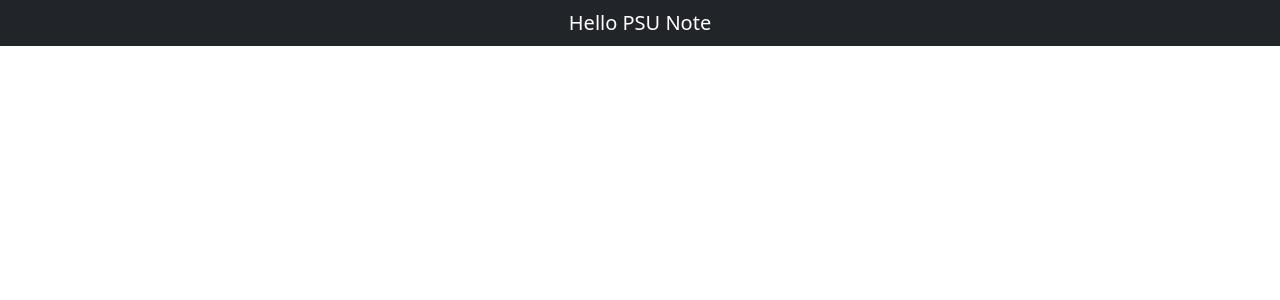
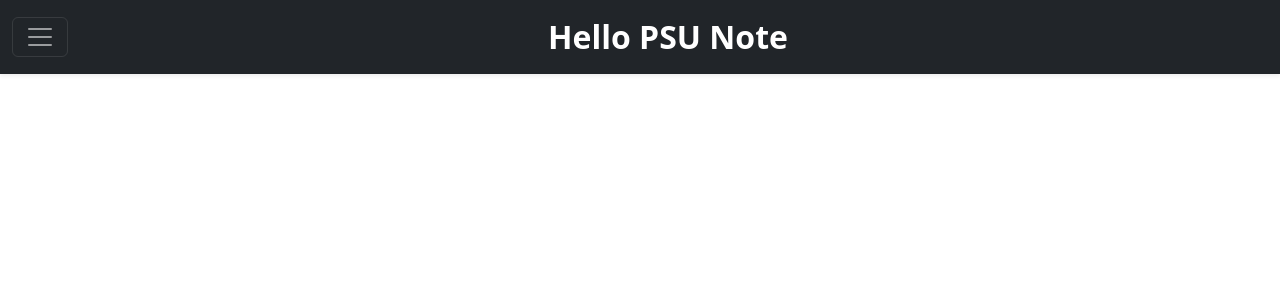
Before and after one commit to teeranon124/myweb, a Flask app: page /images in a window 1280 px wide. Shown: the top 300 px of the page. Run offline with Flask 3, Linux system fonts and the light colour scheme; data that the repository does not hold is empty; some libraries are stand-ins or nearby versions.

Commit message:
add sidebar

```diff
--- a/templates/base.html
+++ b/templates/base.html
@@ -12,15 +12,39 @@ integrity="sha384-YvpcrYf0tY3lHB60NNkmXc5s9fDVZLESaAA55NDzOxhy9GkcIdslK1eN7N6jIe
 crossorigin="anonymous"></script>
 </head>
 <body>
-<nav class="navbar navbar-dark bg-dark text-center">
-<div class="mx-auto order-0" >
-<a class="navbar-brand mx-auto" href="{{ url_for('index') }}">{{ self.title() }}</a>
+<nav class="navbar navbar-dark bg-dark sticky-top shadow-sm">
+    <div class="container-fluid">
+        <!-- ปุ่ม Toggler สำหรับเปิด Sidebar -->
+        <button class="navbar-toggler" type="button" data-bs-toggle="offcanvas" data-bs-target="#sidebar">
+            <span class="navbar-toggler-icon"></span>
+        </button>
+
+        <!-- "Hello PSU Note" อยู่ตรงกลาง -->
+        <a class="navbar-brand mx-auto fs-2 fw-bold" href="{{ url_for('index') }}">
+            {{ self.title() }}
+        </a>
+    </div>
+</nav>
+
+<!-- Sidebar -->
+<div class="offcanvas offcanvas-start bg-dark text-white" tabindex="-1" id="sidebar">
+    <div class="offcanvas-header">
+        <h5 class="offcanvas-title fw-bold">Menu</h5>
+        <button type="button" class="btn-close btn-close-white" data-bs-dismiss="offcanvas"></button>
+    </div>
+    <div class="offcanvas-body">
+        <div class="navbar-nav">
+            <a class="nav-link text-white py-2" href="{{ url_for('page') }}"> Page</a>
+            <a class="nav-link text-white py-2" href="{{ url_for('page2') }}"> Page 2</a>
+            <a class="nav-link text-white py-2" href="{{ url_for('upload') }}"> Upload</a>
+        </div>
+    </div>
 </div>
-</nav>
-<div class="container">
-{% block body %}
-Default template
-{% endblock %}
+
+<div class="container mt-4">
+    {% block body %}
+    Default template
+    {% endblock %}
 </div>
 </body>
 </html>
```
